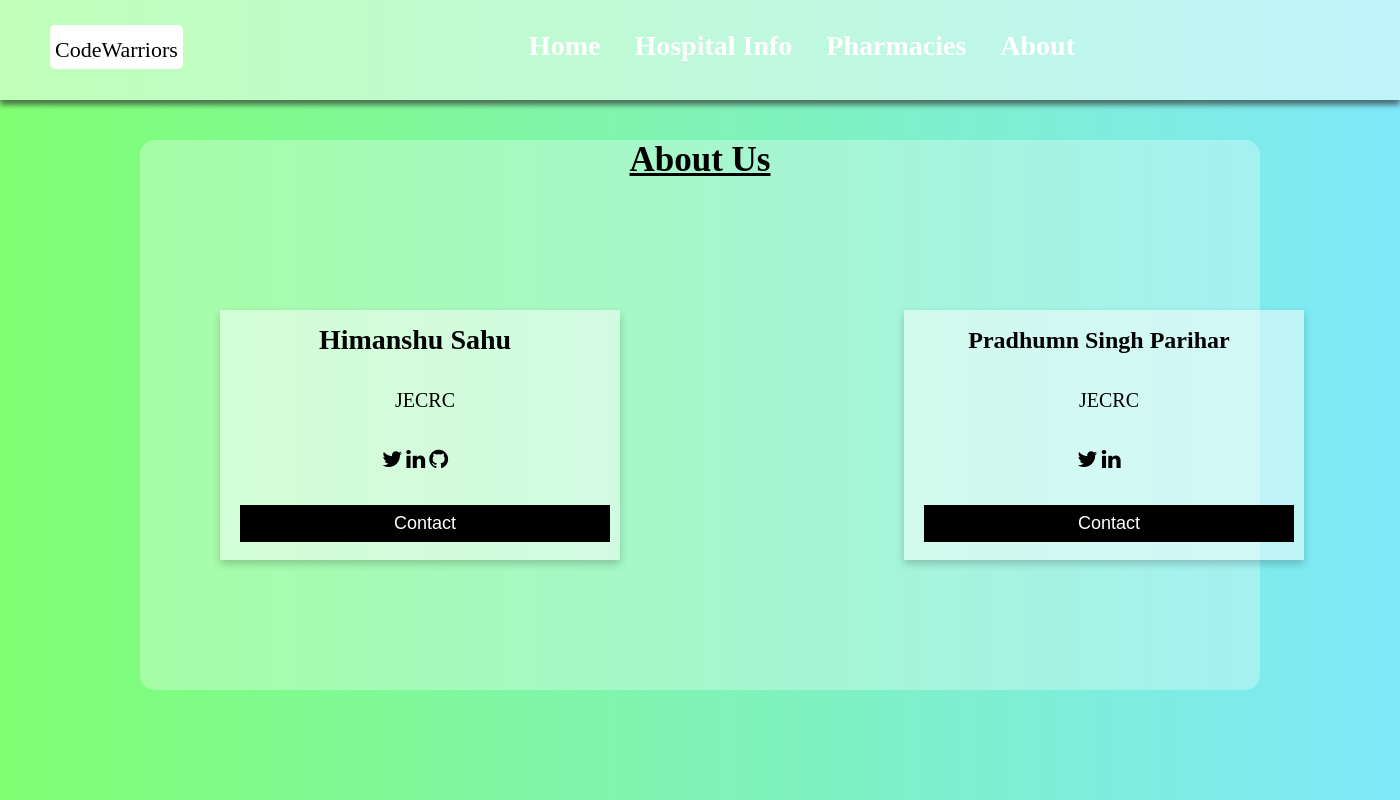
After one commit to hsahu615/Hackathon2k21, a Flask app: page /about in a window 1400 px wide. The commit adds this page. Run offline with Flask 2, Linux system fonts and the light colour scheme; some libraries are stand-ins or nearby versions.

Commit message:
Project ready

```diff
--- a/main.py
+++ b/main.py
@@ -54,9 +54,6 @@ class pharma():
             return pharma.values.tolist()
         except Exception as e:
             return e
-a = pharma("kota")
-b = hospital("Jaipur")
-
 # Starting Flask work from here
 
 app = Flask(__name__)
@@ -70,24 +67,47 @@ district_list = ['Jaipur', 'Jaisalmer', 'Jalore', 'Jhalawar', 'Jhunjhunu',
                  'Hanumangarh', 'Karauli', 'Kota', 'Nagaur', 'Pali', 'Pratapgarh',
                  'Rajsamand', 'Sawai Madhopur', 'Sikar', 'Sirohi', 'Tonk',
                  'Udaipur']
-
+pharmalist = [(17, "ajmer"), (28, "alwar"), (104, "banswara"), (110, "baran"), (116, "barmer"),
+              (143, "bharatpur"), (150, "bhilwara"), (164, "bikaner"),(182, "bundi"), (224, "chittorgarh"),
+              (227, "churu"), (248, "dausa"), (338, "jaipur"),(381, "jaisalmer"), (386, "jalore"), (399, "jhalawar"),
+              (403, "jhunjhunu"), (379, "jodhpur"), (440, "karauli"), (488, "kota-rajasthan"), (600, "nagpur"),
+              (848, "pali-rajasthan"),(894, "pratapgarh"), (925, "rajsamand"), (673, "sawai-madhopur"), (692, "sikar"),
+              (699, "sirohi"),     (716, "sri-ganganagar-rajasthan"), (767, "tonk"), (771, "udaipur-rajasthan")]
 # Home page which have district list in select menu
 @app.route('/')
 def home_page():
     return render_template("index.html", district_list = district_list)
 
 # page after district has been chosed
-@app.route('/home', methods=['POST', 'GET'])
+@app.route('/hospitals', methods=['POST', 'GET'])
 def hospitalList():
     district = request.form.get("cars")
     a = hospital(district)
     dataset = a.extraction()
-    return render_template("index.html", dataset = dataset, district_list = district_list)
+    return render_template("home.html", dataset = dataset, district_list = district_list)
 
+@app.route('/pharmacies', methods=['POST', 'GET'])
+def pharmacylist():
+    lis = []
+    for i in range(len(pharmalist)):
+        lis.append(pharmalist[i][1])
+    return render_template("pharmaList.html", pharmalist = lis)
+@app.route('/pharmaTable', methods=['POST','GET'])
+def pharmaExtraction():
+    lis=[]
+    def pharmacylist():
+        lis = []
+        for i in range(len(pharmalist)):
+            lis.append(pharmalist[i][1])
 
+    selected_value = request.form.get('pharma')
+    b = pharma(selected_value)
+    b.pharmalist()
+    return render_template('pharma_Table.html', dataset = b.pharmalist(), pharmalist = lis)
 
-
-
+@app.route('/about')
+def about():
+    return render_template('about.html')
 
 
 # port = os.getenv("PORT")
--- a/static/css/main.css
+++ b/static/css/main.css
@@ -47,8 +47,12 @@ body{
   height: 100%;
   position: relative;
   top: 40px;
+  z-index: 1;
+  margin-bottom:40px;
   border-radius: 15px;
-  background-color: rgba(255, 255, 255, 0.3);
+  /* background-color: rgba(255, 255, 255, 0.3); */
+  background-color: none;
+
 }
 .title{
   font-size: 30px;
@@ -117,10 +121,76 @@ thead{
 div table tr td{
   font-weight: 400;
 }
+.aboutPage{
+  height: 550px;
+  left: 10%;
+  width:80%;
+  position: relative;
+  top: 40px;
+  z-index: 1;
+  margin-bottom:40px;
+  border-radius: 15px;
+  background-color: rgba(255, 255, 255, 0.3);
+}
+.aboutPage h1{
+  text-align: center;
+  text-decoration: underline;
+  margin-bottom:30px;
+  font-size: 35px;
+}
+.aboutPage p{
+  margin-left:20px;
+  font-size: 20px;
+}
+.card , .card2{
+  box-shadow: 0 4px 8px 0 rgba(0, 0, 0, 0.2);
+  width: 400px;
+  margin-left: 80px;
+  background-color: rgba(255, 255, 255, 0.5);
+  display: inline-block;
+  height: 250px;
+  text-align: center;
+  padding-right: 10px;
+}
+.card h2{
+  font-size: 28px;
+}
+.Cardtitle {
+  color: grey;
+  font-size: 25px;
+}
 
-/* table tr:nth-child(odd) {
-  background-color: white;
+button {
+  border: none;
+  outline: 0;
+  display: inline-block;
+  padding: 8px;
+  color: white;
+  background-color: #000;
+  text-align: center;
+  cursor: pointer;
+  width: 100%;
+  font-size: 18px;
 }
-table tr:nth-child(odd) {
-  background-color: aqua;
-} */
+
+a {
+  text-decoration: none;
+  font-size: 22px;
+  color: black;
+}
+
+button:hover, a:hover {
+  opacity: 0.7;
+}
+.card, .card2{
+  line-height: 60px;
+}
+.card2{
+  position: relative;
+  top: 0px;
+  left: 200px;
+  margin-top: 100px;
+}
+.card2 a p button{
+  margin-right: 100px;
+}
--- /dev/null
+++ b/templates/about.html
@@ -0,0 +1,28 @@
+{% extends "index.html" %}
+{% block body %}
+
+<div class="aboutPage">
+  <u><h1>About Us</h1></u>
+  <link rel="stylesheet" href="https://cdnjs.cloudflare.com/ajax/libs/font-awesome/4.7.0/css/font-awesome.min.css">
+
+  <div class="card">
+    <h2>Himanshu Sahu</h2>
+    <p class="Cardtitle"></p>
+    <p>JECRC</p>
+    <a href="https://twitter.com/itz_himanshu17" target="_blank"><i class="fa fa-twitter"></i></a>
+    <a href="https://www.linkedin.com/in/sahu-himanshu/" target="_blank"><i class="fa fa-linkedin"></i></a>
+    <a href="https://github.com/hsahu615" target="_blank"><i class="fa fa-github"></i></a>
+    <a href="tel:9887772749"><p><button>Contact</button></p></a>
+  </div>
+  <div class="card2">
+    <h2>Pradhumn Singh Parihar</h2>
+    <p class="Cardtitle"></p>
+    <p>JECRC</p>
+    <a href="https://twitter.com/itz_himanshu17" target="_blank"><i class="fa fa-twitter"></i></a>
+    <a href="https://www.linkedin.com/in/sahu-himanshu/" target="_blank"><i class="fa fa-linkedin"></i></a>
+    <a href="tel:6377841186"><p><button>Contact</button></p></a>
+  </div>
+</div>
+
+
+{% endblock %}
--- a/templates/index.html
+++ b/templates/index.html
@@ -4,6 +4,7 @@
   <meta charset="UTF-8">
   <title>Himanshu</title>
   <link type="text/css" rel="stylesheet" href="{{ url_for('static', filename='css/main.css') }}">
+  <link rel="stylesheet" href="path/to/font-awesome/css/font-awesome.min.css">
 </head>
 <body>
   <div class="top-nav">
@@ -11,84 +12,18 @@
       <a class="titletext">CodeWarriors</a>
     </div>
     <ul class="top-nav-button-box">
-      <li class="topnavbutton"><a href="#" class="btn btn-primary">Hospital Info</a></li>
-      <li class="topnavbutton"><a href="#" class="btn btn-primary">Pharmacies</a></li>
-      <li class="topnavbutton"><a href="#" class="btn btn-primary">Feedback</a></li>
-      <li class="topnavbutton"><a href="#" class="btn btn-primary">About</a></li>
+      <li class="topnavbutton"><a href="/" class="btn btn-primary">Home</a></li>
+      <li class="topnavbutton"><a href="/hospitals" class="btn btn-primary">Hospital Info</a></li>
+      <li class="topnavbutton"><a href="/pharmacies" class="btn btn-primary">Pharmacies</a></li>
+      <li class="topnavbutton"><a href="/about" class="btn btn-primary">About</a></li>
     </ul>
   </div>
-  <div class="main-page">
-    <div class="bedform">
-      <form action="/home", method="post">
-        <label for="cars">District:</label>
-        <select name="cars" id="cars">
-        </select>
-        <br><br>
-        <input type="submit" value="Submit" class="submitbutton">
-      </form>
-    </div>
-    <div class="data-container">
-      <table class="my-table" id="mytable">
-        <thead class="row-head">
-          <tr class="first-row">
-            <th rowspan="2" class="district">District</th>
-            <th rowspan="2" class="hospitalname">Hospital Name</th>
-            <th colspan="3" class="GB">General Beds</th>
-            <th colspan="3" class="OB">Oxygen Beds</th>
-            <th colspan="3" class="ICWV">ICU Beds Without ventilator</th>
-            <th colspan="3" class="ICV">ICU Beds With ventilator</th>
-            <th rowspan="2" class="HHN">Hospital Helpline No</th>
-            <th rowspan="2" class="DCRN">Dist. Control Room No.</th>
-            <th rowspan="2" class="LU">Last Updation By Hospital</th>
-          </tr>
-          <tr class="second-row">
-            <th class="GB">T</th>
-            <th class="GB">O</th>
-            <th class="GB">A</th>
-            <th class="OB">T</th>
-            <th class="OB">O</th>
-            <th class="OB">A</th>
-            <th class="ICWV">T</th>
-            <th class="ICWV">O</th>
-            <th class="ICWV">A</th>
-            <th class="ICV">T</th>
-            <th class="ICV">O</th>
-            <th class="ICV">A</th>
-          </tr>
-        </thead>
-      </table>
-    </div>
-  </div>
-  </div>
+
+  {% block body %}
+  {% endblock %}
 
 </body>
-<script type="text/javascript">
-  var district_list = {{ district_list |default('[]') | tojson }};
-  district_list = district_list.sort();
-  console.log(district_list[1]);
-   for(var i=0;i<district_list.length;i++){
-    const select = document.getElementById('cars');
-    const option = document.createElement('option');
-    const text = document.createTextNode(district_list[i]);
-    option.setAttribute('value', district_list[i]);
-    option.appendChild(text);
-    select.appendChild(option);
-   }
+{% block script %}
 
-  var dataset = {{ dataset | default('[]') | tojson }};
-  console.log(dataset);
-  for(var i=0;i<dataset.length;i++){
-    var head = document.getElementById("mytable");
-    var row = head.insertRow(2);
-    for(var j=0;j<dataset[i].length;j++){
-      var cell1 = row.insertCell(j);
-      cell1.innerHTML = dataset[i][j];
-      console.log(dataset[i][j]);
-    }
-  }
-
-
-
-
-</script>
+{% endblock %}
 </html>
```
Also changed, not shown: manifest.yml (added, +10 -0 lines), requirements.txt (added, +19 -0 lines), templates/home.html (+80 -12 lines), templates/pharmaList.html (added, +47 -0 lines), templates/pharma_Table.html (added, +53 -0 lines), 1 other file.
